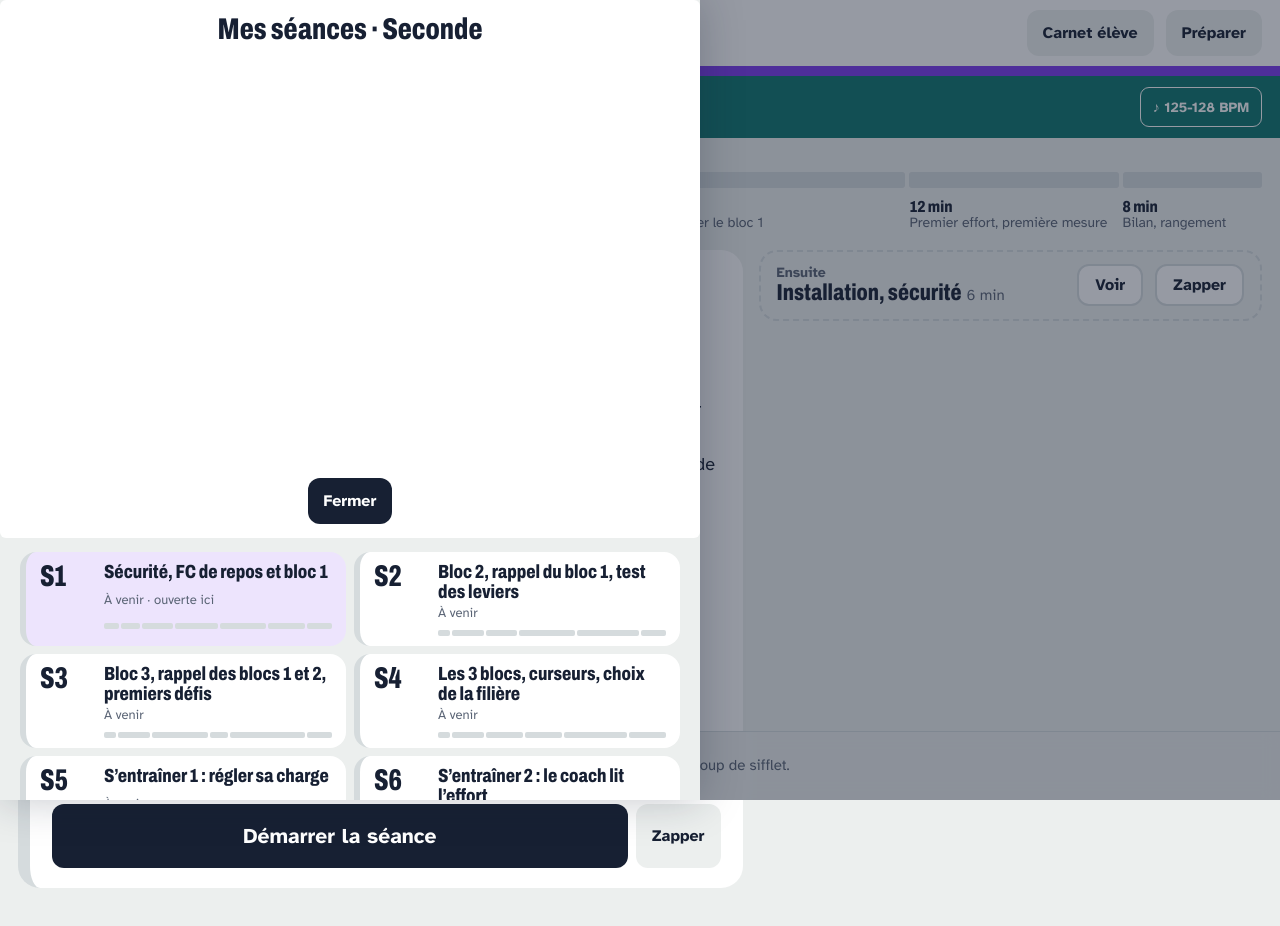
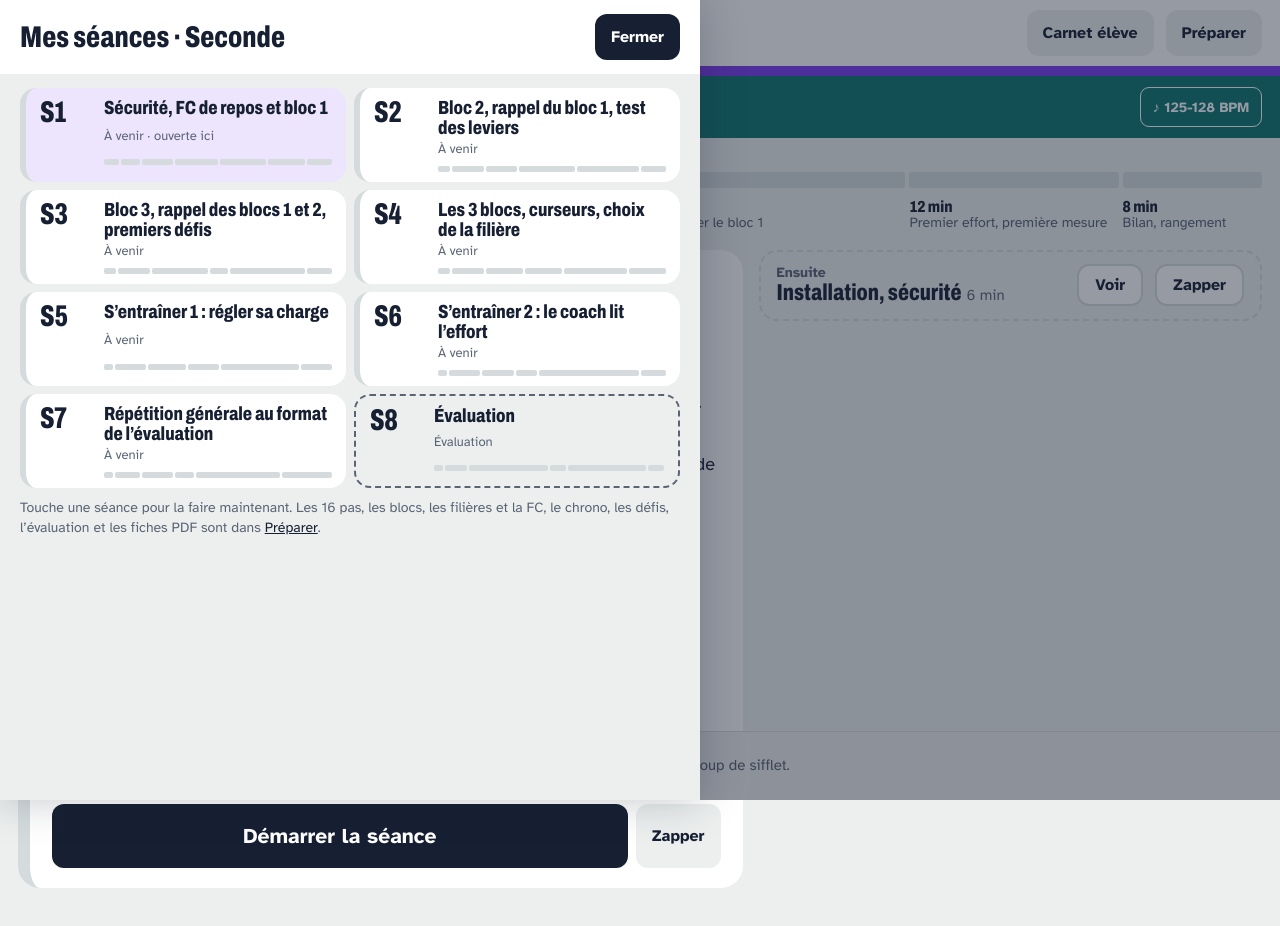
Before and after one commit to yannickdartois-hue/Cycle-Step, a plain HTML site: page index.html in a window 1280 px wide. Both pictures are taken after a click on the button "‹ Séances". Drawn offline with Linux system fonts and the light colour scheme.

Commit message:
Fix : en-tête des panneaux écrasé par l'ancienne règle .ph
La règle .ph (puces de phrases, ancienne version) donnait flex:1 et
flex-direction:column à l'en-tête des panneaux : il occupait toute la
hauteur et repoussait la grille Mes séances en bas de l'écran.
L'en-tête prend une classe propre, .ptete.

Co-Authored-By: Claude Opus 5.5 <noreply@anthropic.com>
Claude-Session: https://claude.ai/code/session_015DRcwwkSfFhDff7NxsKkrE

```diff
--- a/index.html
+++ b/index.html
@@ -220,8 +220,8 @@ ol.der li::before{content:counter(e);font:800 20px/1 var(--d);font-stretch:75%;w
 .voile{position:fixed;inset:0;background:rgba(23,32,51,.45);z-index:20}
 .panneau{position:fixed;top:0;bottom:0;width:min(700px,100%);background:var(--sol);z-index:21;display:flex;flex-direction:column;box-shadow:0 0 40px rgba(23,32,51,.25)}
 .panneau.droite{right:0}.panneau.gauche{left:0}
-.ph{display:flex;align-items:center;gap:12px;padding:14px 20px;padding-top:max(14px,env(safe-area-inset-top));background:var(--craie)}
-.ph h2{margin:0;flex:1;font:800 30px/1 var(--d);font-stretch:72%}
+.ptete{display:flex;align-items:center;gap:12px;padding:14px 20px;padding-top:max(14px,env(safe-area-inset-top));background:var(--craie)}
+.ptete h2{margin:0;flex:1;font:800 30px/1 var(--d);font-stretch:72%}
 .pc{flex:1;overflow:auto;padding:14px 20px 30px;-webkit-overflow-scrolling:touch}
 .alerte{padding:12px 14px;border-radius:14px;background:var(--alerte-pale);margin-bottom:12px}
 .alerte p{margin:0 0 8px;font-size:17px}
@@ -554,7 +554,7 @@ function lierFin(){
 let panneauOuvert=null;
 function fermer(){panneauOuvert=null;$('couche').innerHTML=''}
 function panneau(cote,titre,html,bouton){
-  $('couche').innerHTML=`<div class="voile" data-ferme></div><section class="panneau ${cote}" role="dialog" aria-label="${esc(titre)}"><div class="ph"><h2>${esc(titre)}</h2><button class="bt noir" type="button" data-ferme>${bouton||'Terminé'}</button></div><div class="pc">${html}</div></section>`;
+  $('couche').innerHTML=`<div class="voile" data-ferme></div><section class="panneau ${cote}" role="dialog" aria-label="${esc(titre)}"><div class="ptete"><h2>${esc(titre)}</h2><button class="bt noir" type="button" data-ferme>${bouton||'Terminé'}</button></div><div class="pc">${html}</div></section>`;
   $('couche').querySelectorAll('[data-ferme]').forEach(x=>x.onclick=()=>{fermer();rendre()});
 }
 /* --- Ajuster le déroulé --- */
```
